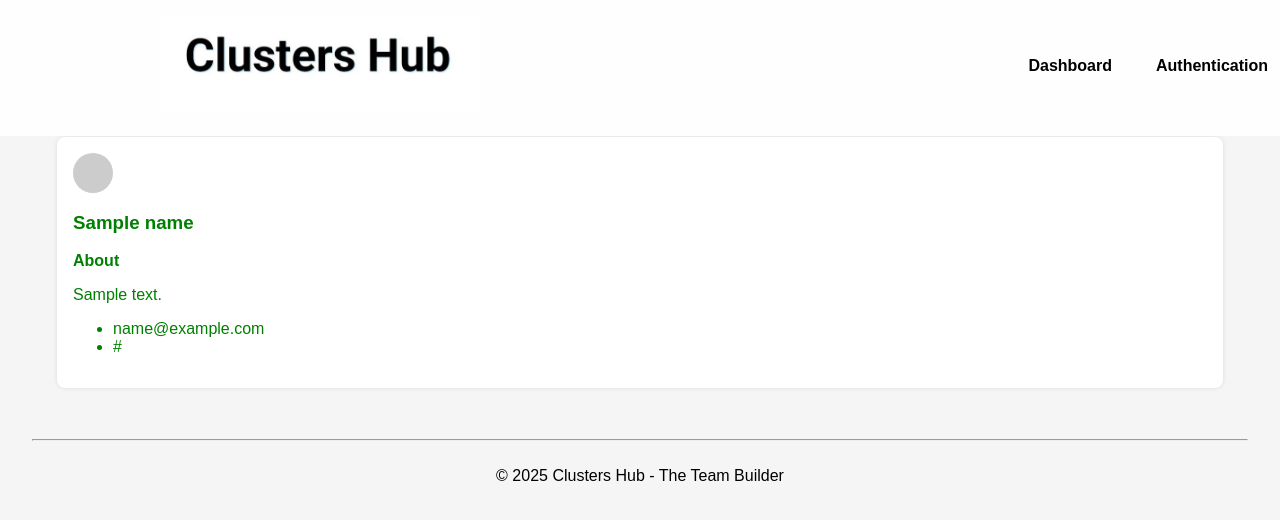
After one commit to DimondKudzai/clustershub-web, a Flask app: template templates/profile.html in a window 1280 px wide. The commit adds this page. Shown: the top 520 px of the page. Run offline with Flask 3, Linux system fonts and the light colour scheme; the template is opened without the code that fills it: most values are stand-ins (such as "Sample title", 1, 10 or a date in 2020).

Commit message:
updated to flask app

```diff
--- /dev/null
+++ b/app.py
@@ -0,0 +1,47 @@
+from flask import Flask, request, redirect, url_for, render_template, send_from_directory
+import os
+import sqlite3
+from datetime import datetime
+from werkzeug.utils import secure_filename
+from flask import jsonify
+from services.appData import get_all_users
+
+app = Flask(__name__)
+
+@app.route('/')
+def index():
+    name = get_all_users()[0]['name']
+    return render_template('dashboard.html',name=name)
+
+@app.route('/home')
+def home():
+    name = get_all_users()[0]['name']
+    return render_template('dashboard.html',name=name)
+
+
+@app.route('/startCluster')
+def startCluster():
+    return render_template('createCluster.html')
+
+@app.route('/myProfile')
+def myProfile():
+    name = get_all_users()[0]['name']
+    description = get_all_users()[0]['description']
+    email = get_all_users()[0]['email']
+    website = get_all_users()[0]['website']
+    return render_template('profile.html',name=name,description=description,email=email,website=website)
+
+@app.route('/login')
+def login():
+    return render_template('profile.html')
+
+@app.route('/groupChat')
+def groupChat():
+    return render_template('conversations.html')
+
+@app.route("/users")
+def users():
+    return jsonify(get_all_users())
+
+if __name__ == '__main__':
+    app.run(debug=True)
--- /dev/null
+++ b/clusterValues.txt
@@ -0,0 +1,2 @@
+notificationsNum
+clusterNum
--- /dev/null
+++ b/static/createCluster.css
@@ -0,0 +1,332 @@
+body {
+  font-family: Arial, sans-serif;
+  background: #f5f5f5;
+  margin: 0;
+  padding: 2rem;
+  color: green;
+}
+h1,h2,h2,h3,h4{
+color: green;
+}
+.navbar {
+display: flex;
+justify-content: space-between;
+align-items: center;
+padding: 1rem 2rem;
+background-color: rgba(255, 255, 255, 0.9);
+position: fixed;
+width: 100%;
+top: 0;
+z-index: 1000;
+animation: fadeIn 1s ease-in-out;
+}
+
+.logo {
+width: 50%;
+font-weight: bold;
+
+}
+
+.nav-links {
+list-style: none;
+display: flex;
+}
+
+.nav-links li {
+margin-left: 1.5rem;
+}
+
+.nav-links a {
+text-decoration: none;
+color: black;
+transition: color 0.3s ease;
+}
+
+.nav-links a:hover {
+color: #18bc9c;
+}
+
+/* Hero Section */
+.hero {
+//background: url('images/bg-image.jpg') center/cover no-repeat;
+display: flex;
+align-items: center;
+justify-content: center;
+text-align: center;
+animation: fadeIn 1s ease-in-out;
+
+}
+
+.hero-content h1 {
+font-size: 3rem;
+color: black;
+margin-bottom: 1rem;
+animation: fadeIn 1s ease-in-out;
+}
+
+.hero-content p {
+font-size: 1.2rem;
+margin-bottom: 2rem;
+animation: fadeIn 1s ease-in-out;
+}
+
+
+.container {
+  padding: 25px;
+}
+
+section {
+  background: #fff;
+  padding: 1rem;
+  border-radius: 8px;
+  box-shadow: 0 0 5px rgba(0,0,0,0.1);
+}
+.create-cluster{
+paddig: 25px;
+width: 100%;
+}
+
+.create-cluster input,
+.create-cluster textarea,
+.create-cluster select,
+.profile input {
+  display: block;
+  width: 70%;
+  margin: 0.5rem 0.5rem;
+  padding: 0.5rem;
+  border-radius: 5px;
+  border: 1.5px solid green;
+  margin-top: +15px;
+}
+
+.create-cluster textarea{
+height: 5rem;
+}
+
+
+.circle {
+  width: 40px;
+  height: 40px;
+  background: #ccc;
+  border-radius: 50%;
+}
+
+.tags span {
+  background: #eee;
+  padding: 0.2rem 0.5rem;
+  margin-right: 0.5rem;
+  border-radius: 4px;
+  font-size: 0.9rem;
+}
+.tag-input-container {
+  position: relative;
+  max-width: 500px;
+  padding: 8px;
+  border: 4px solid green;
+  border-radius: 8px;
+  background: #fff;
+}
+
+#tag-list {
+  display: flex;
+  flex-wrap: wrap;
+  list-style: none;
+  padding: 0;
+  margin: 0 0 4px 0;
+}
+
+#tag-list li {
+  background: green;
+  color: #fff;
+  padding: 6px 10px;
+  border-radius: 16px;
+  margin: 4px;
+  font-size: 14px;
+  display: flex;
+  align-items: center;
+}
+
+#tag-list li span {
+  margin-left: 8px;
+  cursor: pointer;
+}
+
+#tag-input {
+  width: 100%;
+  border: none;
+  outline: none;
+  padding: 6px;
+  font-size: 14px;
+}
+
+#suggestions {
+  position: absolute;
+  top: 100%;
+  left: 0;
+  width: 50%;
+  list-style: none;
+  border: 1px solid #ccc;
+  background: green;
+  z-index: 10;
+  max-height: 150px;
+  overflow-y: auto;
+  display: none;
+  color: white;
+  font-weight: 600;
+  border-radius: 5px;
+}
+
+#suggestions li {
+  padding: 5px;
+  cursor: pointer;
+  border-bottom: 0px solid grey;
+  margin-left:
+}
+
+#suggestions li:hover {
+  background: #eee;
+}
+
+.bold_text{
+margin-top: +40px;
+}
+.dashboardBtn{
+background-color: green;
+color: white;
+border: 0px solid green;
+border-radius: 5px;
+padding: 10px;
+font-size: 14px;
+margin-top: +10px;
+}
+.tags{
+margin-top: -10px;
+}
+.dashboarContainer{
+display: flex;
+text-align:center;
+}
+
+.projectStatus{
+background-color: green;
+color: white;
+}
+
+
+/* Common styles */
+.hero {
+  //background: #1a1a1a;
+  padding: 40px 20px;
+  text-align: center;
+  position: relative;
+  color: black
+}
+
+.navbar {
+  display: flex;
+  justify-content: space-between;
+  align-items: center;
+  flex-wrap: wrap;
+  padding-bottom: 20px;
+}
+
+.nav-links {
+  list-style: none;
+  display: flex;
+  gap: 20px;
+  margin-right: +12px;
+}
+
+.nav-links li a {
+  color: black;
+  text-decoration: none;
+  font-weight: bold;
+}
+
+.menu-toggle {
+  display: none;
+  font-size: 28px;
+  background: none;
+  border: none;
+  cursor: pointer;
+}
+
+/* Responsive */
+@media screen and (max-width: 768px) {
+  .menu-toggle {
+    display: block;
+    color: black;
+    margin-right: +12px;
+  }
+
+  .nav-links {
+    display: none;
+    flex-direction: column;
+    background-color: #2c3e50;
+    position: absolute;
+    top: 80px;
+    right: 20px;
+    padding: 20px;
+    border-radius: 2px;
+    z-index: 1000;
+    color: white;
+    opacity: .8;
+    animation: fadeIn 1s ease-in-out;
+    border-bottom: 1px solid grey;
+
+  }
+
+  .nav-links li a {
+  color: white;
+  text-decoration: none;
+  font-weight: bold;
+  animation: fadeIn 1s ease-in-out;
+  border-bottom: 1px solid grey;
+  }
+
+  .nav-links.active {
+    display: flex;
+  }
+}
+
+
+/* Animations */
+
+@keyframes slideDown {
+  0% {
+    transform: translateY(-100px);
+  }
+  100% {
+    transform: translateY(0);
+  }
+}
+
+@keyframes fadeIn {
+  0% {
+    opacity: 0;
+  }
+  100% {
+    opacity: 1;
+  }
+}
+
+@keyframes zoomIn {
+  0% {
+    transform: scale(0.5);
+  }
+  100% {
+    transform: scale(1);
+  }
+}
+
+@keyframes pulse {
+  0% {
+    transform: scale(1);
+  }
+  50% {
+    transform: scale(1.1);
+  }
+  100% {
+    transform: scale(1);
+  }
+}
--- /dev/null
+++ b/static/header.js
@@ -0,0 +1,5 @@
+document.write(`
+  <header>
+    <img alt='logo' class="logo" src="{logoUrl}">
+  </header>
+`);
--- /dev/null
+++ b/static/script.js
@@ -0,0 +1,4 @@
+function toggleMenu() {
+ const nav = document.getElementById("navLinks");
+ nav.classList.toggle("active");
+ }
--- /dev/null
+++ b/templates/partials/footer.html
@@ -0,0 +1,6 @@
+<footer style="text-align: center; color: black">
+<br>
+<hr>
+<br>
+&copy 2025 Clusters Hub - The Team Builder
+</footer>
--- /dev/null
+++ b/templates/partials/header.html
@@ -0,0 +1,16 @@
+<header class="hero">
+<nav class="navbar">
+<div class="logo">
+      <img alt='logo' style=" " class="logo" src="{{ url_for('static', filename='logo.jpg') }}">
+</div>
+
+<button class="menu-toggle" onclick="toggleMenu()">☰</button>
+
+<ul class="nav-links" id="navLinks">
+<li> <a href="{{ url_for('home') }}" >Dashboard</a>
+<li><a href="{{ url_for('login') }}">Authentication</a>
+</ul>
+</nav>
+</header>
+
+<script type="text/javascript" src="{{url_for('static', filename='script.js')}}"></script>
--- /dev/null
+++ b/templates/profile.html
@@ -0,0 +1,34 @@
+
+<!DOCTYPE html>
+<html lang="en">
+<head>
+  <meta charset="UTF-8">
+  <meta name="viewport" content="width=device-width, initial-scale=1.0">
+  <title>Cluster Dashboard</title>
+  <link rel="icon" type="image/jpg" href="{{url_for('static', filename='images/logo.jpg')}}">
+  <link rel="stylesheet" href="{{url_for('static', filename='createCluster.css')}}">
+</head>
+<body>
+
+{% include 'partials/header.html' %}
+  <main>
+    {% block content %}{% endblock %}
+  </main>
+
+  <div class="container">
+    <section class="profile">
+      <div class="circle"></div>
+      <div>
+        <h3>{{name}}</h3>
+        <strong>About</strong><br>
+        <p class="about">{{description}}</p>
+        <ul>
+        <li>{{email}}
+        <li>{{website}}
+        </ul>
+      </div>
+    </section>
+  </div>
+{% include 'partials/footer.html' %}
+</body>
+</html>
```
Also changed, not shown: services/appData.py (added, +44 -0 lines), templates/clusterInfo.html (+0 -9 lines), templates/createCluster.css (deleted, +0 -125 lines), templates/createCluster.html (+18 -8 lines), templates/dashboard.html (added, +32 -0 lines), static/.trashed-1763405601-logo.jpg (renamed from images/logo.jpg), static/conversations.css (renamed from templates/conversations.css), static/conversations.js (renamed from templates/conversations.js), static/createCluster.js (renamed from templates/createCluster.js), static/logo.jpg (added).
